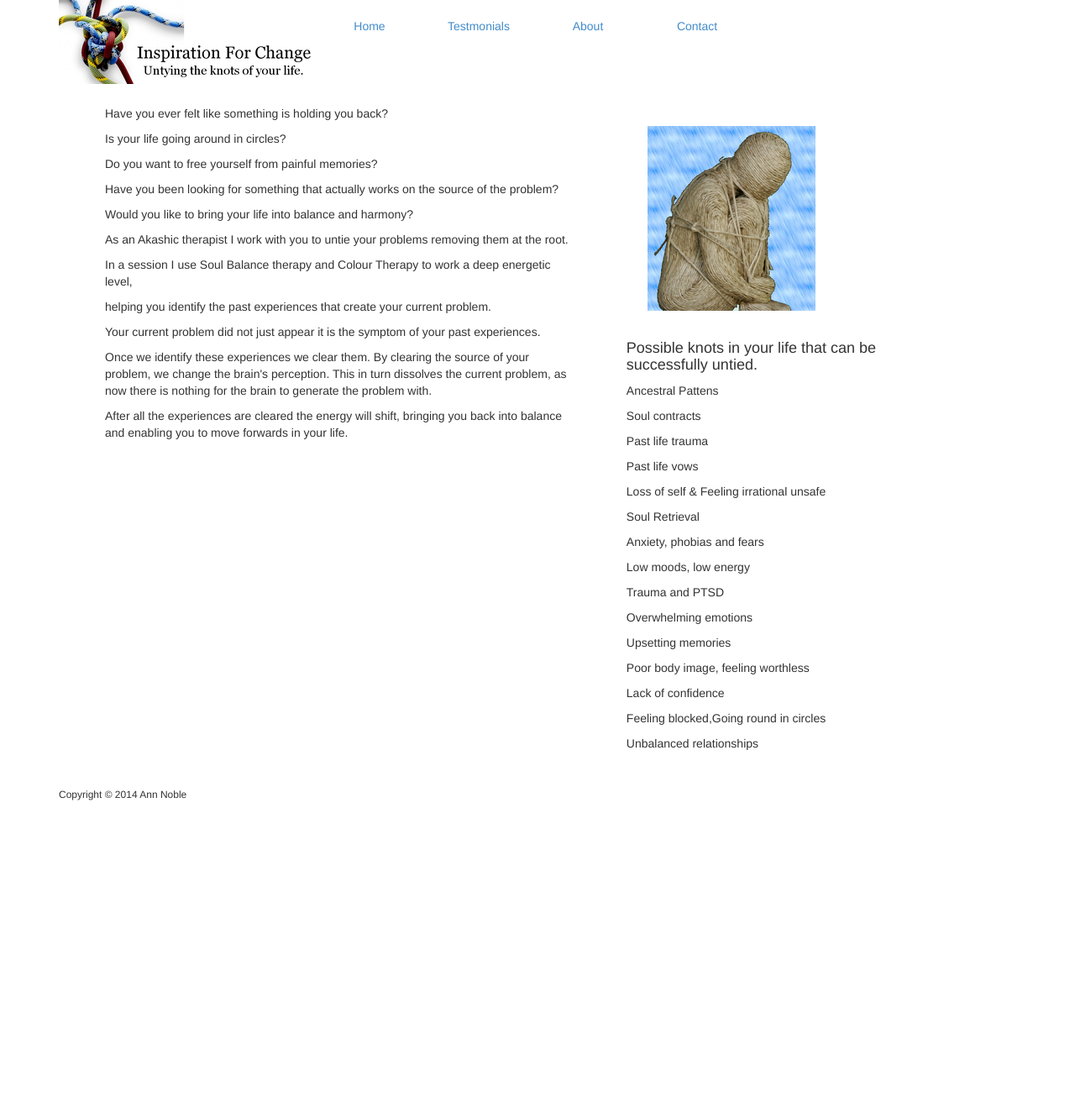
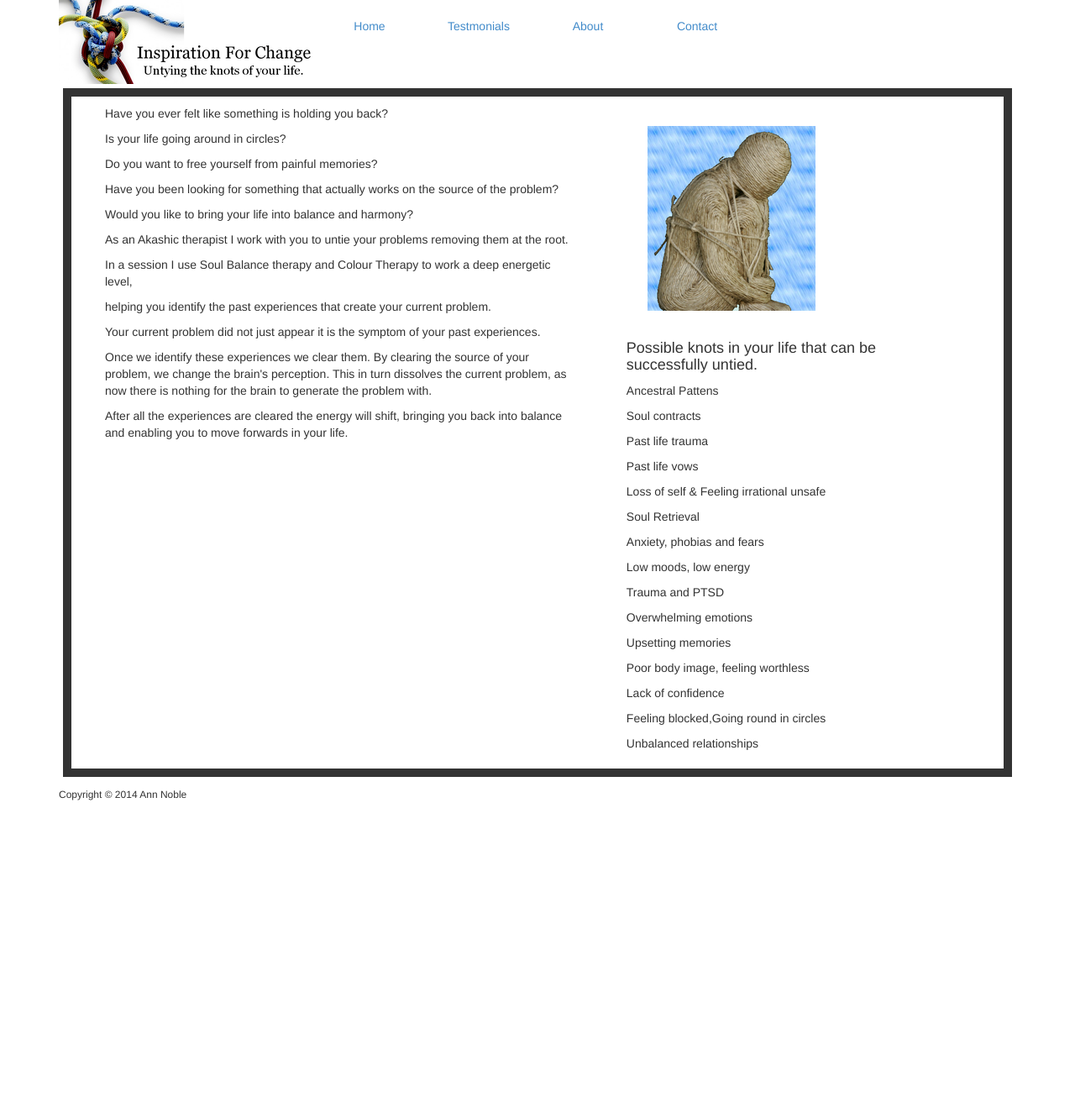
Before and after one commit to designerwebhosting/inspirationforchange, a Jekyll site: the page built from index.md, in a window 1280 px wide. Shown: the whole page at 84% size. Built offline with Jekyll 4.4.1, drawn with Linux system fonts in a browser that asks for light colours; nearby versions of some CDN libraries.

Commit message:
Update theme.css

```diff
--- a/css/theme.css
+++ b/css/theme.css
@@ -41,7 +41,7 @@ footer {
 
 #box {
 	border-style:solid;
-	border-color:#fff;
+
 	border-width: 10px;
 	margin: 5px 5px 5px 5px;
 	padding: 10px;
```
